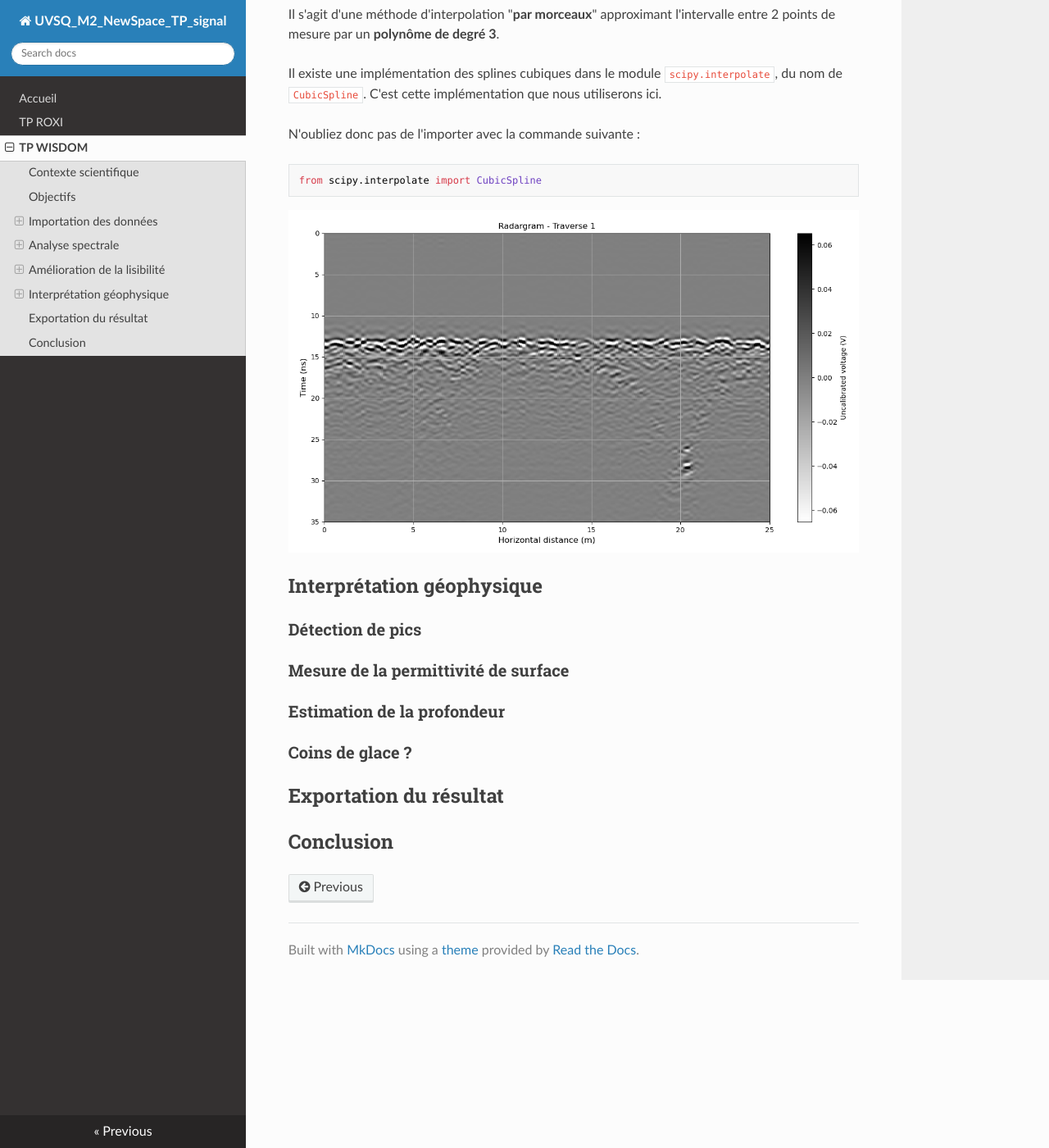
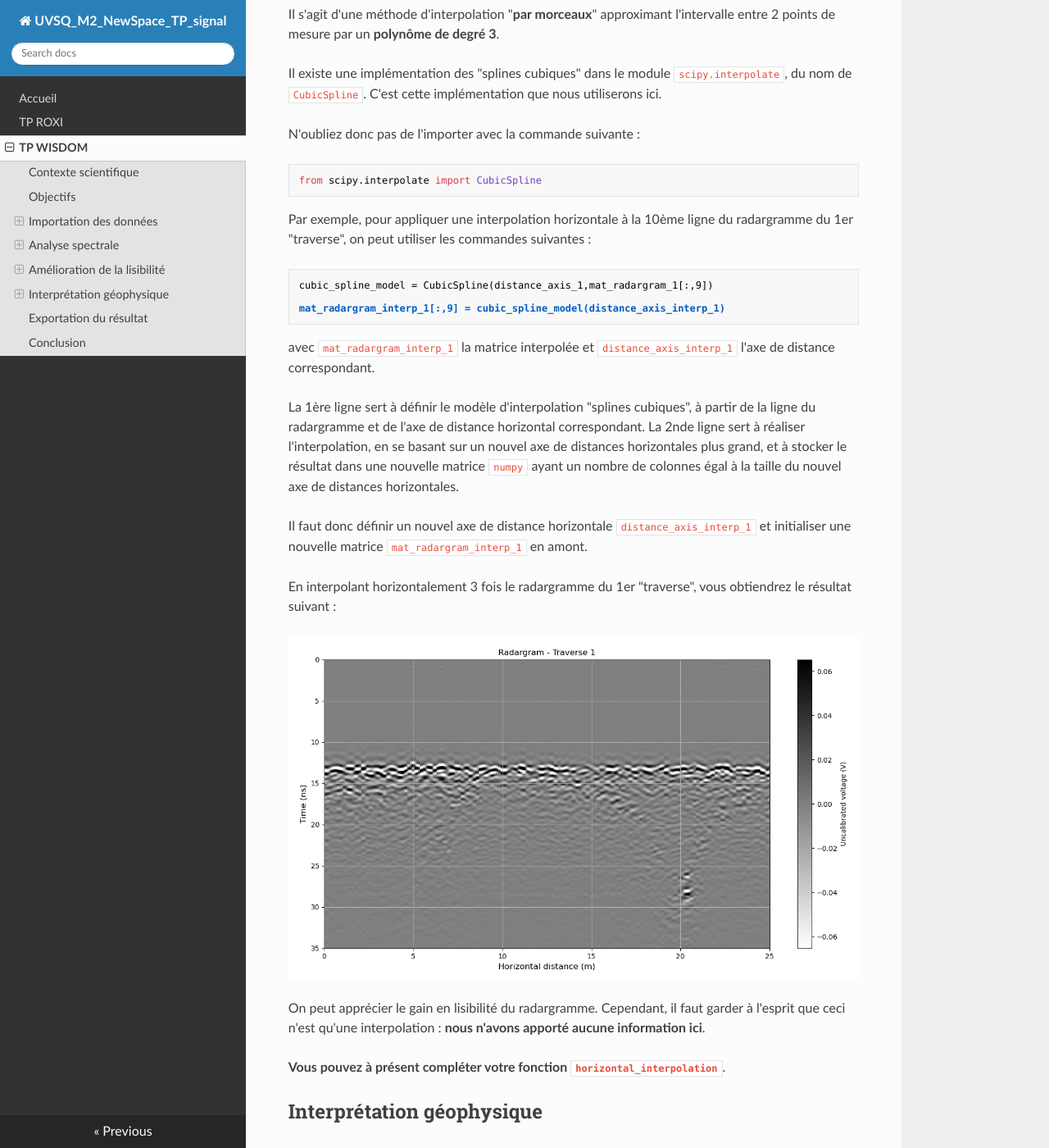
Before and after one commit to NicOudart/UVSQ_M2_NewSpace_TP_signal, an MkDocs documentation site: the page built from docs/TP_WISDOM.md, in a window 1280 px wide and 1400 px high, scrolled down 28306 px. Shown: the whole window at 82% size. Built offline with MkDocs 1.6.1, drawn with Linux system fonts in a browser that asks for light colours; nearby versions of some CDN libraries; some of the changed text lies outside the part shown.

Commit message:
-Progress on WISDOM.

```diff
--- a/docs/TP_WISDOM.md
+++ b/docs/TP_WISDOM.md
@@ -768,7 +768,7 @@
 
 Il s'agit d'une méthode d'interpolation "**par morceaux**" approximant l'intervalle entre 2 points de mesure par un **polynôme de degré 3**.
 
-Il existe une implémentation des splines cubiques dans le module `scipy.interpolate`, du nom de `CubicSpline`.
+Il existe une implémentation des "splines cubiques" dans le module `scipy.interpolate`, du nom de `CubicSpline`.
 C'est cette implémentation que nous utiliserons ici.
 
 N'oubliez donc pas de l'importer avec la commande suivante :
@@ -777,13 +777,33 @@
 from scipy.interpolate import CubicSpline
 ~~~
 
+Par exemple, pour appliquer une interpolation horizontale à la 10ème ligne du radargramme du 1er "traverse", on peut utiliser les commandes suivantes :
 
+~~~
+cubic_spline_model = CubicSpline(distance_axis_1,mat_radargram_1[:,9])
+
+mat_radargram_interp_1[:,9] = cubic_spline_model(distance_axis_interp_1)
+~~~
+
+avec `mat_radargram_interp_1` la matrice interpolée et `distance_axis_interp_1` l'axe de distance correspondant.
+
+La 1ère ligne sert à définir le modèle d'interpolation "splines cubiques", à partir de la ligne du radargramme et de l'axe de distance horizontal correspondant.
+La 2nde ligne sert à réaliser l'interpolation, en se basant sur un nouvel axe de distances horizontales plus grand, et à stocker le résultat dans une nouvelle matrice `numpy` ayant un nombre de colonnes égal à la taille du nouvel axe de distances horizontales.
+
+Il faut donc définir un nouvel axe de distance horizontale `distance_axis_interp_1` et initialiser une nouvelle matrice `mat_radargram_interp_1` en amont.
+
+En interpolant horizontalement 3 fois le radargramme du 1er "traverse", vous obtiendrez le résultat suivant :
 
 ![Exemple de radargramme WISDOM après interpolation horizontale](img/WISDOM_horizontal_interpolation_radargram_example.png)
 
+On peut apprécier le gain en lisibilité du radargramme.
+Cependant, il faut garder à l'esprit que ceci n'est qu'une interpolation : **nous n'avons apporté aucune information ici**.
+
+**Vous pouvez à présent compléter votre fonction `horizontal_interpolation`**.
+
 ## Interprétation géophysique
 
-### Détection de pics
+Notre chaîne de traitement des données WISDOM est à présent assez avancée pour pouvoir afficher un **radargramme** interprétable.
 
 ### Mesure de la permittivité de surface
 
```
